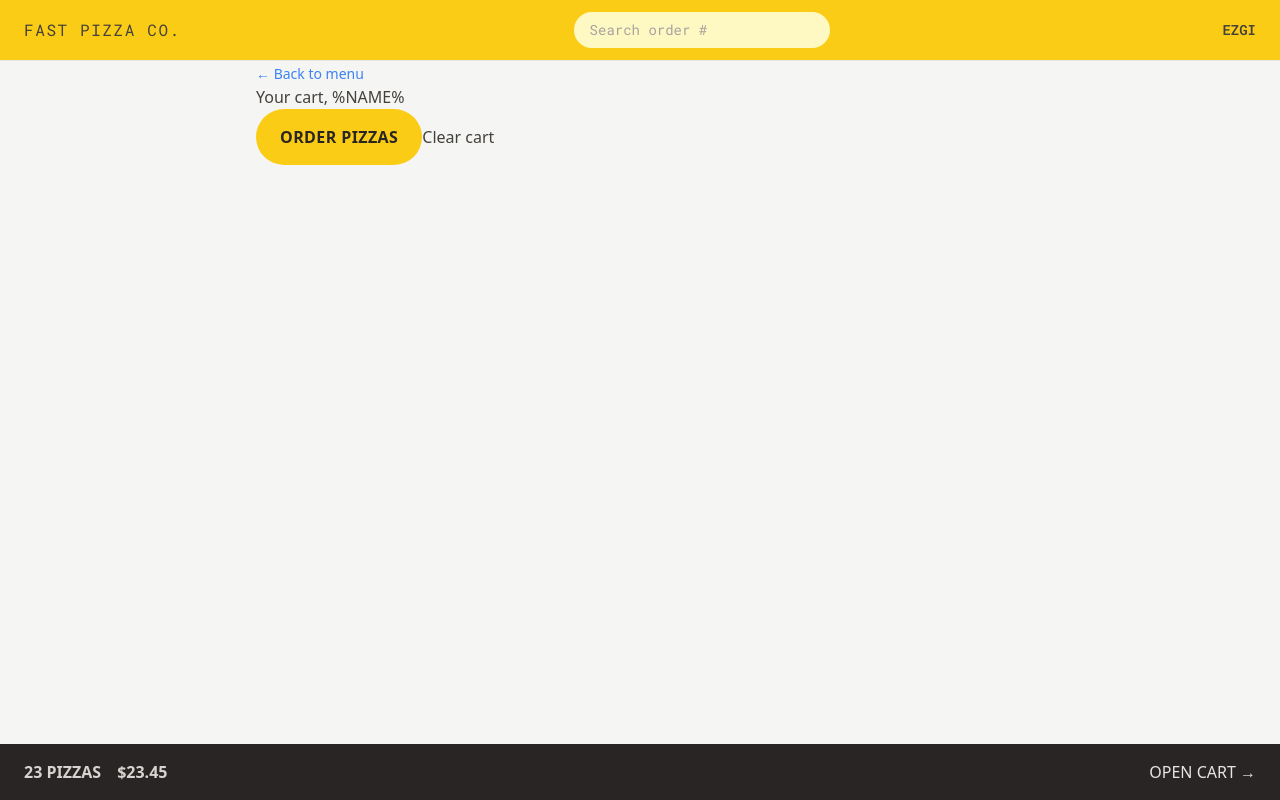
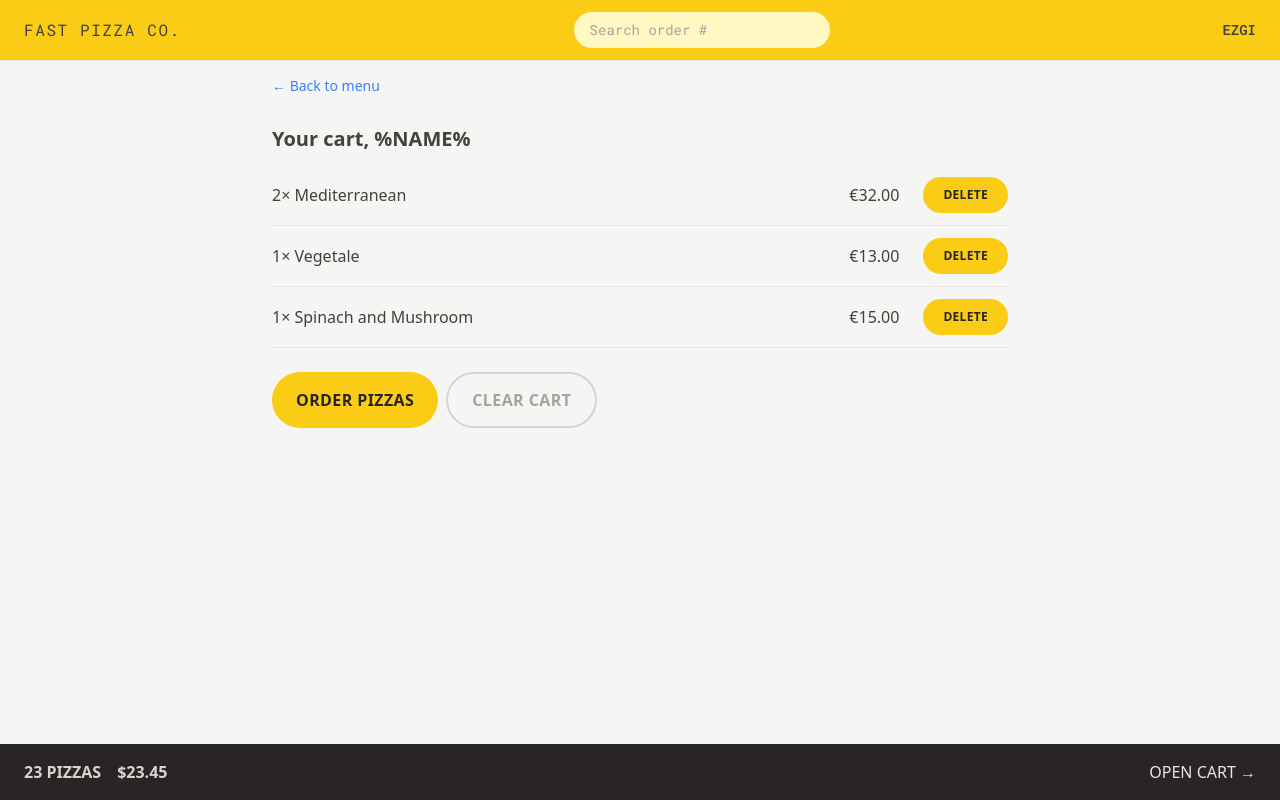
Before and after one commit to ezgikardes/fast-pizza, a React (Vite) app: page /cart in a window 1280 px wide. Built offline with nearby package versions, Linux system fonts and the light colour scheme.

Commit message:
feat: enhance Cart and CartItem components with improved styling and structure

```diff
--- a/src/features/cart/Cart.jsx
+++ b/src/features/cart/Cart.jsx
@@ -1,6 +1,7 @@
 import { Link } from 'react-router-dom';
 import LinkButton from '../../ui/LinkButton';
 import Button from '../../ui/Button';
+import CartItem from './CartItem';
 
 const fakeCart = [
   {
@@ -30,18 +31,23 @@
   const cart = fakeCart;
 
   return (
-    <div>
+    <div className='py-3 px-4'>
       <LinkButton to="/menu" >
         &larr; Back to menu
       </LinkButton>
 
-      <h2>Your cart, %NAME%</h2>
+      <h2 className='mt-7 text-xl font-semibold'>Your cart, %NAME%</h2>
 
-      <div>
+      <ul className='divide-y divide-stone-200 border-b mt-3'>
+        {cart.map(item => <CartItem item={item} key={item.key} />)}
+      </ul>
+
+      <div className='mt-6 space-x-2'>
         <Button to="/order/new" type='primary'>
           Order pizzas
         </Button>
-        <button>Clear cart</button>
+
+        <Button type='secondary'>Clear cart</Button>
       </div>
     </div >
   );
--- a/src/features/cart/CartItem.jsx
+++ b/src/features/cart/CartItem.jsx
@@ -1,15 +1,20 @@
+import Button from "../../ui/Button";
+import { formatCurrency } from "../../utils/helpers";
+
 function CartItem({ item }) {
   const { pizzaId, name, quantity, totalPrice } = item;
 
   return (
-    <li>
-      <p>
+    <li className="py-3 sm:flex sm:items-center sm:justify-between">
+      <p className="mb-1 sm:mb-0">
         {quantity}&times; {name}
       </p>
-      <div>
+      <div className="flex items-center justify-between sm:gap-6">
         <p>{formatCurrency(totalPrice)}</p>
+        <Button type="small">Delete</Button>
       </div>
-    </li>
+
+    </li >
   );
 }
 
--- a/src/ui/Button.jsx
+++ b/src/ui/Button.jsx
@@ -7,7 +7,8 @@
 
     const styles = {
         primary: base + ' px-4 py-3 md:px-6 md:py-4',
-        small: base + ' px-4 py-2 md:px-5 md:py-2.5 text-xs'
+        small: base + ' px-4 py-2 md:px-5 md:py-2.5 text-xs',
+        secondary: 'inline-block font-semibold tracking-wide uppercase transition-colors duration-300 rounded-full text-stone-400 hover:bg-stone-300 hover:text-stone-800 focus:outline-none focus:text-stone-800 focus:ring focus:ring-stone-200 focus:bg-stone-300 focus:ring-offset-2 disabled:cursor-not-allowed border-2 border-stone-300 px-4 py-2.5 md:px-6 md:py-3.5'
     }
 
     if (to)
```
